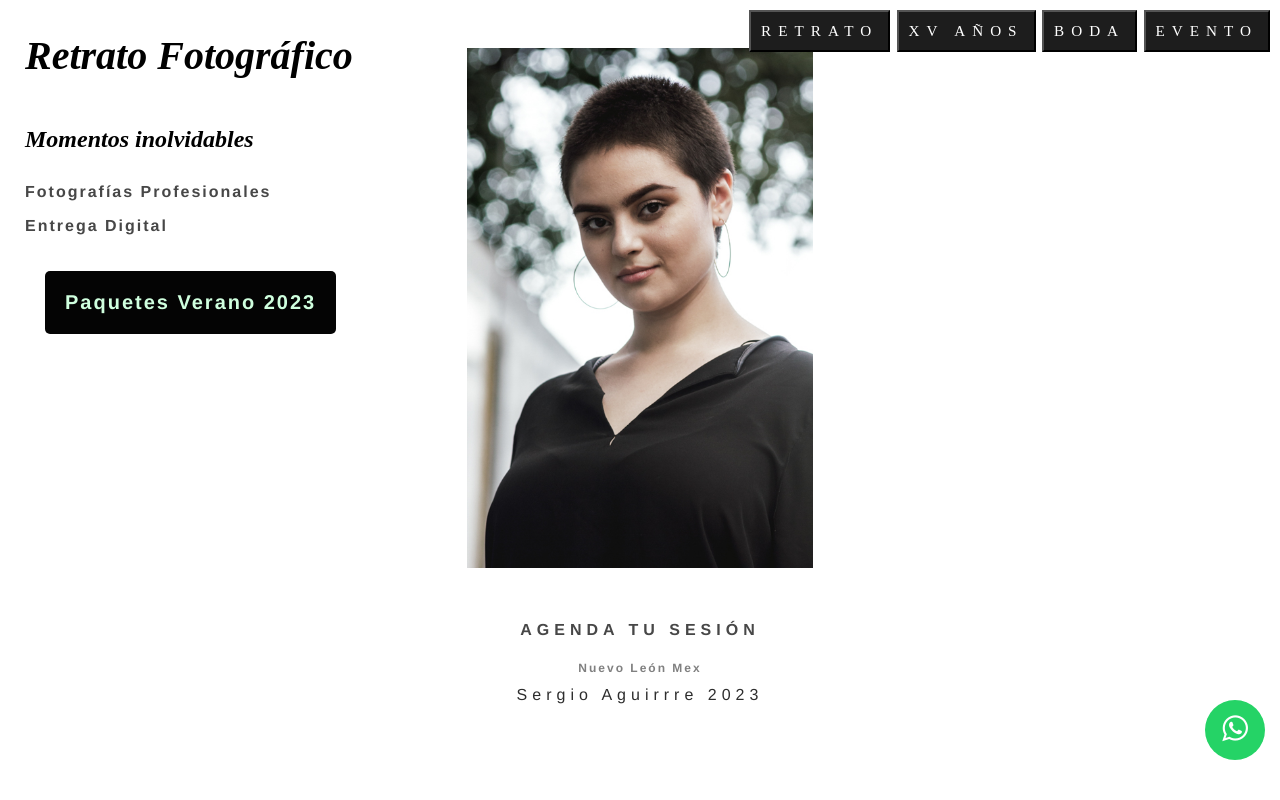
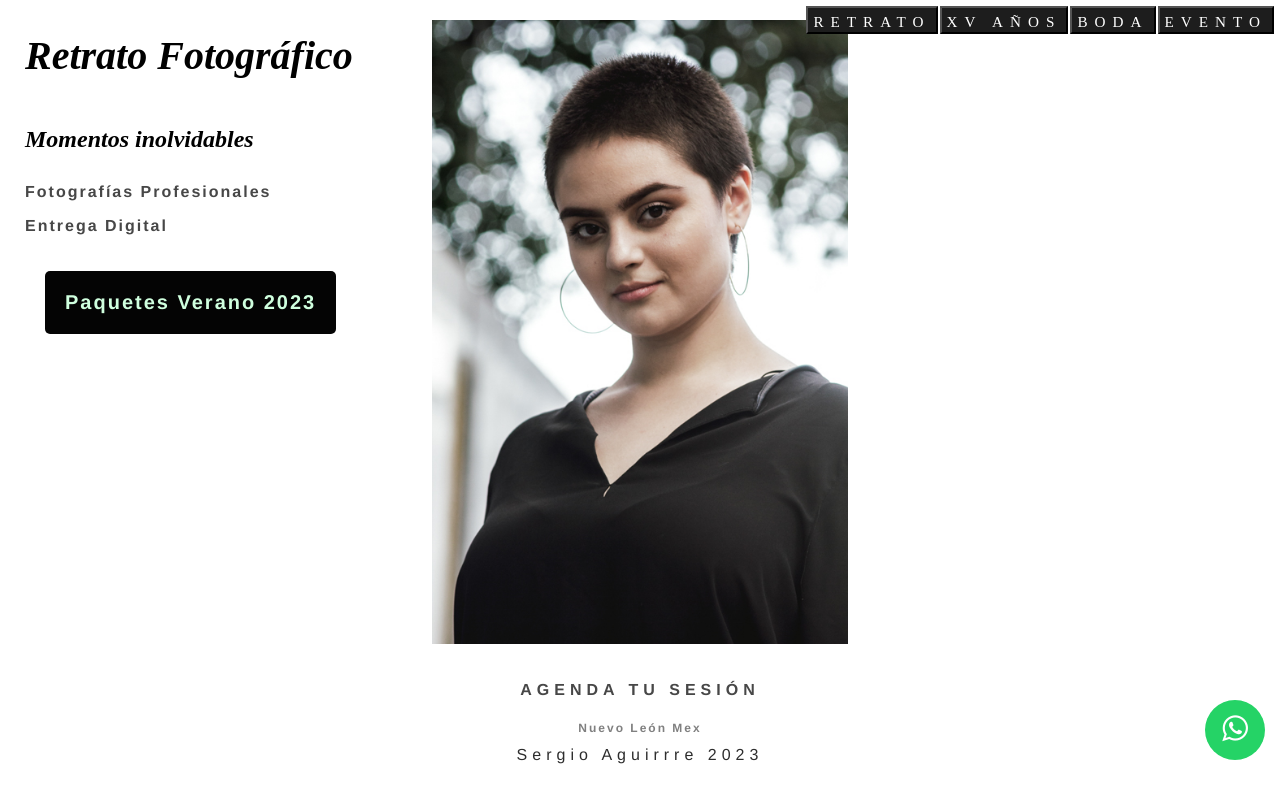
Before and after one commit to qepri/elcarmen, a plain HTML site: page index.html in a window 1280 px wide. Drawn offline with Linux system fonts and the light colour scheme.

Commit message:
foto_update

```diff
--- a/assets/css/main.css
+++ b/assets/css/main.css
@@ -17,15 +17,13 @@
   }
 
   body {
-    display: flex;
+
     justify-content: center;
     align-items: center;
     margin: 0;
     padding: 0;
     /* background-image: url('assets/img/diario_elcarmen/IMG_20220924_172131_1-4.jpg');  */
-    background-size: cover;
-    background-repeat: no-repeat;
-    background-position: center;
+
 
 }
 
@@ -129,19 +127,23 @@ font-weight: bold; font-style: normal;  font-size: 18px;
 
 .buttones {
   position: fixed;
+  display: flex;
   top: 0;
   right: 0;
-  padding: 10px;
+  padding: 5px;
+  max-height: 30px;
 }
 
  button {
   background-color: #1d1d1d;
   color: white;
-  padding: 10px;
+  padding: 5px;
+  margin: 1px;
   font-family: 'Times New Roman', Times, sans-serif;
   font-size: .95em;
   letter-spacing: 7px;
-
+  display: flex;
+  justify-content: space-evenly;
 }
 
 button:hover {
@@ -151,8 +153,8 @@ button:hover {
 }
 
 .img_cover {
-    padding-top: 1.75rem;
-    padding-bottom: 2rem;
+
+  padding-bottom: 1rem;
   object-fit: scale-down;
   display: flex;
   z-index: -2;
@@ -210,7 +212,7 @@ font-family: 'Times New Roman', Times, serif;
 background-color: #ffffff;
 display: none;
 position: absolute;
-margin-top: 6vh;
+margin-top: 5vh;
 min-width: 160px;
 z-index: 1;
 box-shadow: 0px 8px 16px 0px rgba(0,0,0,0.2);
@@ -234,5 +236,12 @@ object-fit: cover;
 .fixed-size-div, .fixed-size-div #image-slider, .fixed-size-div #slider-image {
 width: 100%;
 height: 100%;
-object-fit: cover;
+object-fit: contain;
 }
+
+footer {
+  position: fixed;
+  bottom: 0;
+  display: contents;
+  text-align: center;
+}
--- a/assets/css/slider.css
+++ b/assets/css/slider.css
@@ -9,6 +9,6 @@
 
 #slider-image {
     max-width: 100%;
-    max-height: 65vh;
+    max-height: 78vh;
     object-fit: contain;
 }
--- a/index.html
+++ b/index.html
@@ -93,15 +93,12 @@
     display:block"> <p class="precio"> <a href="">Promo: $750 MXN</a></p></div>
     </div>
   </section>
-    <section
-    style="
-    text-align: center;
-    bottom: 0;"
-    >
+
+  <footer>
     <div>
       <h4>AGENDA TU SESIÓN</h4>
     </div>
-    <script src="assets/js/paquetes_botones.js"></script>
+
 
     <p class="notes" >Nuevo León Mex</p>
   <a href="sobremi.html">
@@ -109,11 +106,12 @@
    style="
    color:rgb(45, 45, 45);   font-weight: 100;"
    >Sergio Aguirrre 2023</h4></a>
+  </div>
 
+</footer>
 
+<script src="assets/js/paquetes_botones.js"></script>
 
-  </div>
-</section>
 
 	<a href="https://wa.me/8119243339?text=Hola!%20Me%20gustaría%20saber%20¿qué%20fechas%20tienen%20disponibles?" class="whatsapp" target="_blank">
     <i class="fa fa-whatsapp whatsapp-icon"></i></a>
```
Also changed, not shown: main.css (+0 -13 lines).
